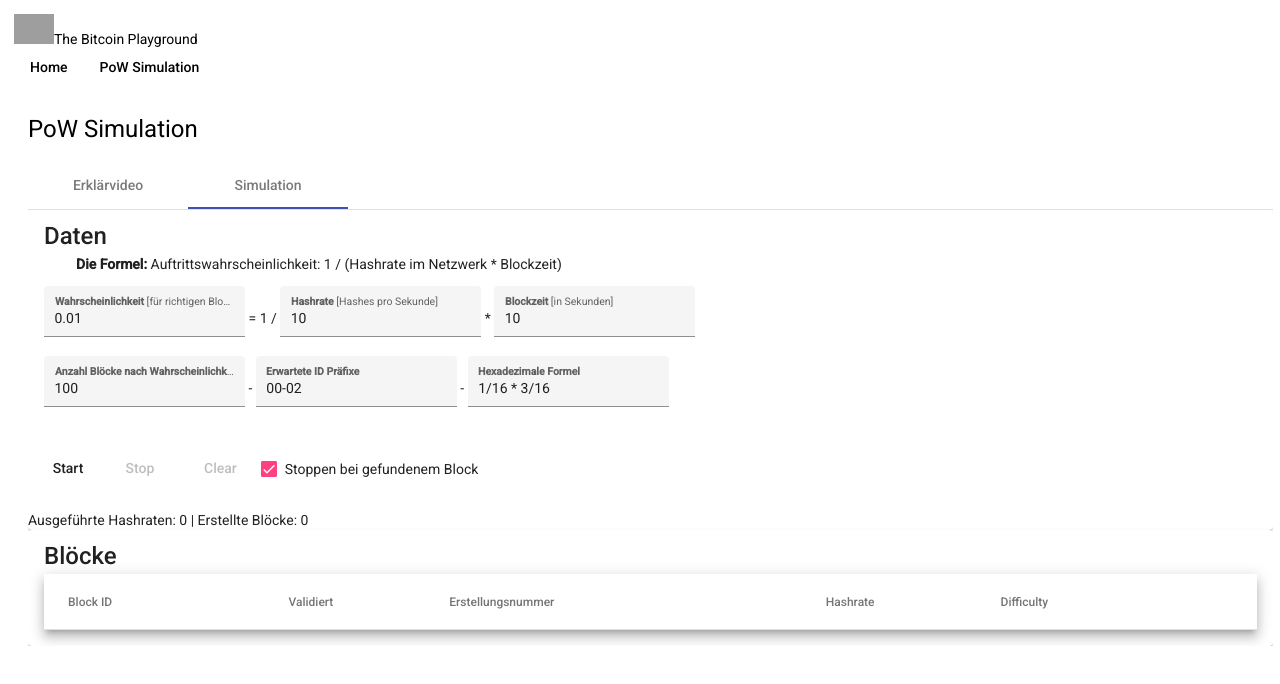
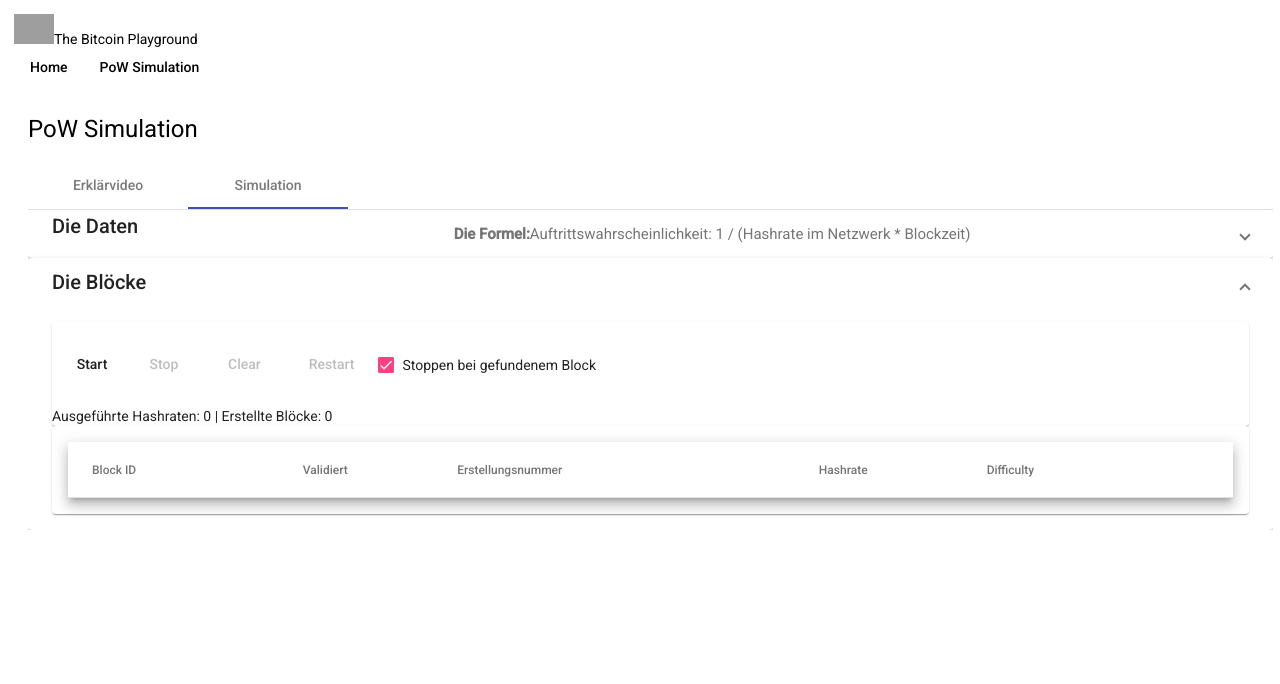
Before and after one commit to MyKaez/btc-playground, an Angular app: page /pow in a window 1280 px wide. Shown: the top 684 px of the page. Built offline with nearby package versions, Linux system fonts and the light colour scheme; grey boxes are pictures that could not be loaded.

Commit message:
cards are wrapped in expansion panels now

```diff
--- a/src/app/app.module.ts
+++ b/src/app/app.module.ts
@@ -11,6 +11,7 @@ import { MatButtonModule } from '@angular/material/button';
 import { MatInputModule } from '@angular/material/input';
 import { MatCardModule } from '@angular/material/card';
 import { MatProgressBarModule } from '@angular/material/progress-bar';
+import { MatExpansionModule } from '@angular/material/expansion';
 import { BrowserAnimationsModule } from '@angular/platform-browser/animations';
 import { VidComponent } from './simulators/vid/vid.component';
 import { HomeComponent } from './home/home.component';
@@ -34,7 +35,8 @@ import { HomeComponent } from './home/home.component';
     MatButtonModule,
     MatInputModule,
     MatCardModule,
-    MatProgressBarModule
+    MatProgressBarModule,
+    MatExpansionModule
   ],
   providers: [],
   bootstrap: [AppComponent]
--- a/src/app/simulators/pow/pow.component.html
+++ b/src/app/simulators/pow/pow.component.html
@@ -4,16 +4,19 @@
         <app-vid [video]="'https://www.youtube.com/embed/E2ee5ewEddE'"></app-vid>
     </mat-tab>
     <mat-tab label="Simulation">
-        <mat-card>
-            <mat-card-title>Daten</mat-card-title>
-            <mat-card-header>
-                <p>
-                    <b>Die Formel:</b>
+        <mat-expansion-panel>
+            <mat-expansion-panel-header>
+                <mat-panel-title>
+                    <h2>Die Daten</h2>
+                </mat-panel-title>
+                <mat-panel-description>
+                    <b>Die Formel: </b>
                     <span>
                         Auftrittswahrscheinlichkeit: 1 / (Hashrate im Netzwerk * Blockzeit)
                     </span>
-                </p>
-            </mat-card-header>
+                </mat-panel-description>
+            </mat-expansion-panel-header>
+            <mat-card>
                 <mat-card-content>
                     <div>
                         <mat-form-field appearance="fill">
@@ -48,10 +51,24 @@
                         </mat-form-field>
                     </div>
                 </mat-card-content>
+            </mat-card>
+        </mat-expansion-panel>
+
+        <mat-expansion-panel expanded="true">
+            <mat-expansion-panel-header>
+                <mat-panel-title>
+                    <h2>Die Blöcke</h2>
+                </mat-panel-title>
+            </mat-expansion-panel-header>
+
+            <mat-card>
                 <mat-card-actions>
                     <button mat-button (click)="start()" [disabled]="isProcessing">Start</button>
                     <button mat-button (click)="stop()" [disabled]="!isProcessing">Stop</button>
                     <button mat-button (click)="clear()" [disabled]="isProcessing || blocks.length === 0">Clear</button>
+                    <button mat-button (click)="clear();start()" [disabled]="isProcessing || blocks.length === 0">
+                        Restart
+                    </button>
                     <mat-checkbox [(ngModel)]="stopOnFoundBlock">
                         Stoppen bei gefundenem Block
                     </mat-checkbox>
@@ -63,8 +80,8 @@
                     <mat-progress-bar mode="indeterminate" *ngIf="isProcessing"></mat-progress-bar>
                 </mat-card-footer>
             </mat-card>
+
             <mat-card>
-            <mat-card-title>Blöcke</mat-card-title>
                 <mat-card-content>
                     <table mat-table [dataSource]="dataSource" class="mat-elevation-z8 demo-table">
 
@@ -98,5 +115,6 @@
                     </table>
                 </mat-card-content>
             </mat-card>
+        </mat-expansion-panel>
     </mat-tab>
 </mat-tab-group>
```
Lines whose indentation alone changed are shown as unchanged.
